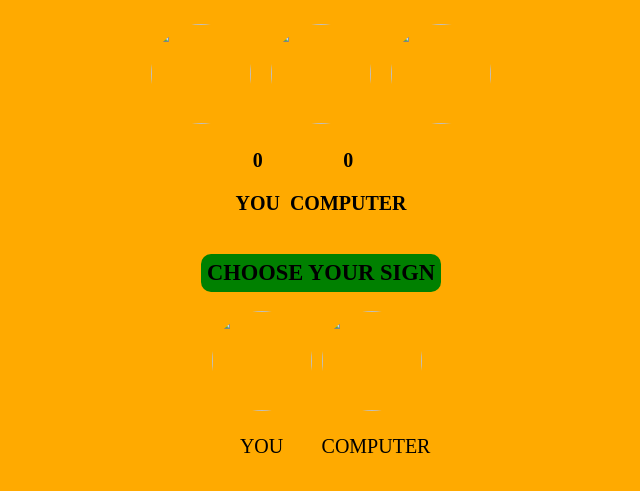
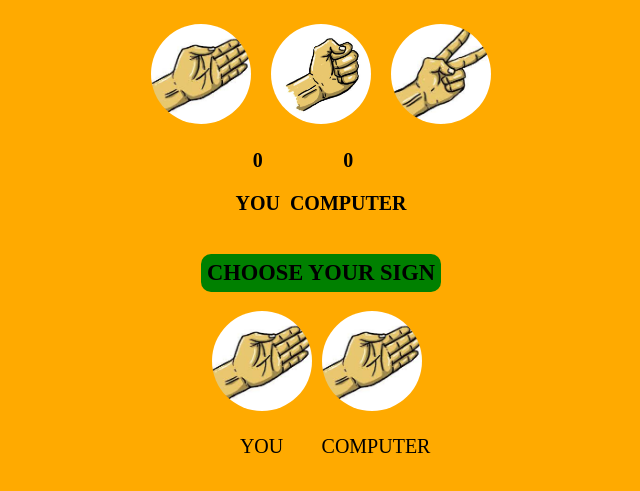
Before and after one commit to H4R5H40/Rock-Paper-Sisor, a plain HTML site: page page.html in a window 1280 px wide. Shown: the part 61-552 px from the top of the page, without its empty margins (319-959 px from the left). Drawn offline with Linux system fonts and the light colour scheme.

Commit message:
Update page.html

```diff
--- a/page.html
+++ b/page.html
@@ -11,13 +11,13 @@
     <h1>GAME</h1>
     <div class="game-choice">
         <div class="choices" id="paper" >
-            <img src="./image/paper.jpeg" class="choice" id="paper">
+            <img src="paper.jpeg" class="choice" id="paper">
         </div>
         <div class="choices" id="rock">
-            <img src="./image/rock.png" class="choice" id="rock">
+            <img src="rock.png" class="choice" id="rock">
         </div>
         <div class="choices" id="sisor">
-            <img src="./image/sisor.jpeg" class="choice" id="sisor">
+            <img src="sisor.jpeg" class="choice" id="sisor">
         </div>
     </div>
     <div class="score">
@@ -35,14 +35,15 @@
     </div>
     <div class="check">
     <div>
-            <img src="./image/paper.jpeg" class="com-choice" id="your">
+            <img src="paper.jpeg" class="com-choice" id="your">
             <p class="point">YOU</p>
     </div>
     <div  style="justify-self: center;">
-            <img src="./image/paper.jpeg" class="com-choice" id="computer">
+            <img src="paper.jpeg" class="com-choice" id="computer">
             <p class="point">COMPUTER</p>
     </div>
     </div>
     <script src="logic.js"></script>
 </body>
+
 </html>
```
